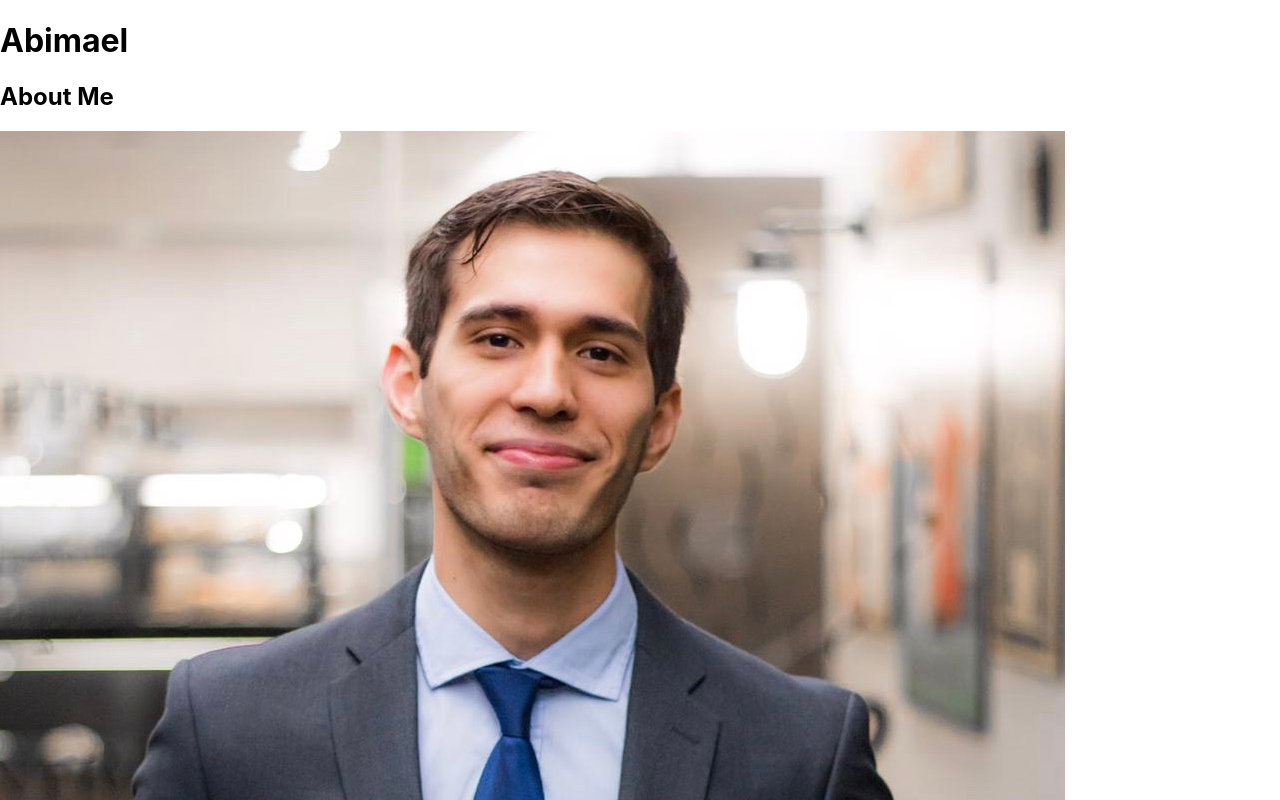
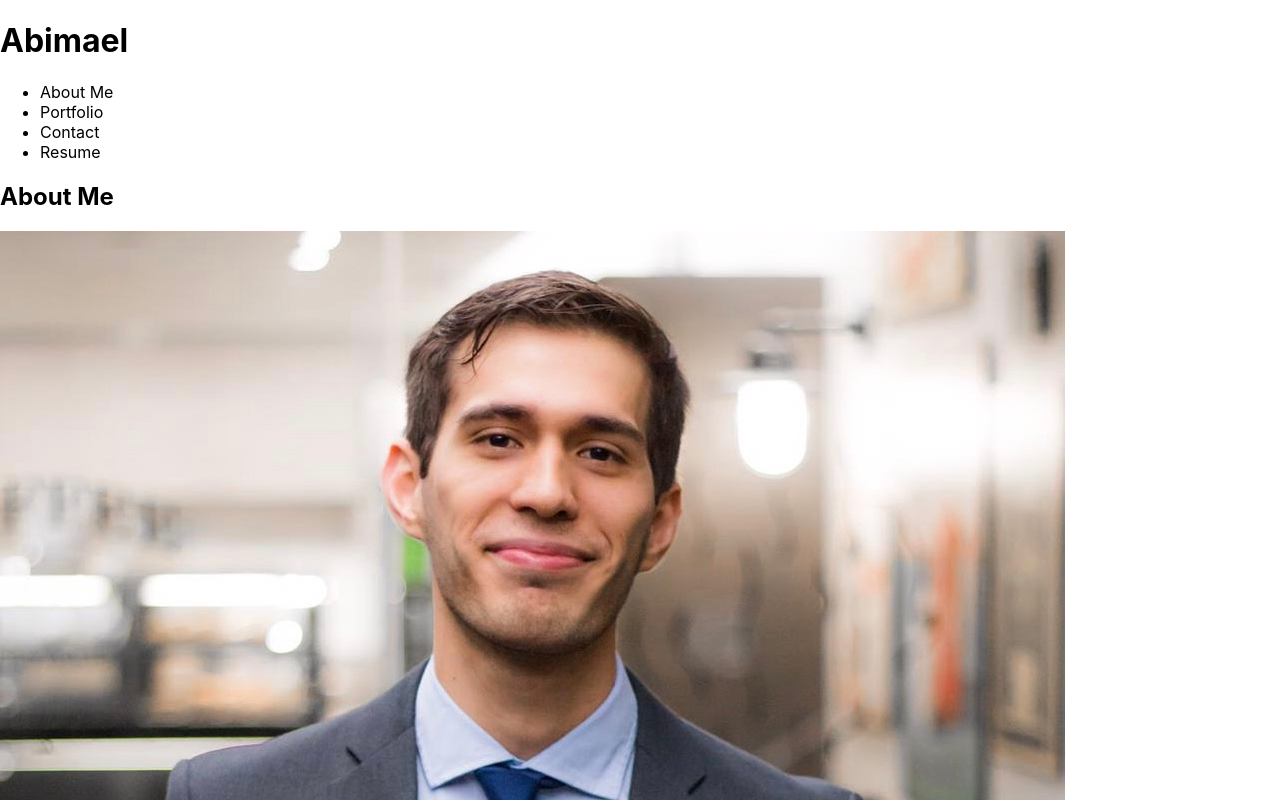
Before and after one commit to Abimael1996/react_portfolio, a React (Create React App) app: page / in a window 1280 px wide. Shown: the top 800 px of the page. Built offline with nearby package versions, Linux system fonts and the light colour scheme.

Commit message:
add Navigation inside of header

```diff
--- a/src/components/Header.js
+++ b/src/components/Header.js
@@ -1,8 +1,12 @@
 import React from 'react';
+import Navigation from './Navigation';
 
-function header () {
+function header() {
     return (
-        <h1>Abimael</h1>
+        <header>
+            <h1>Abimael</h1>
+            <Navigation />
+        </header>
     )
 }
 
```
